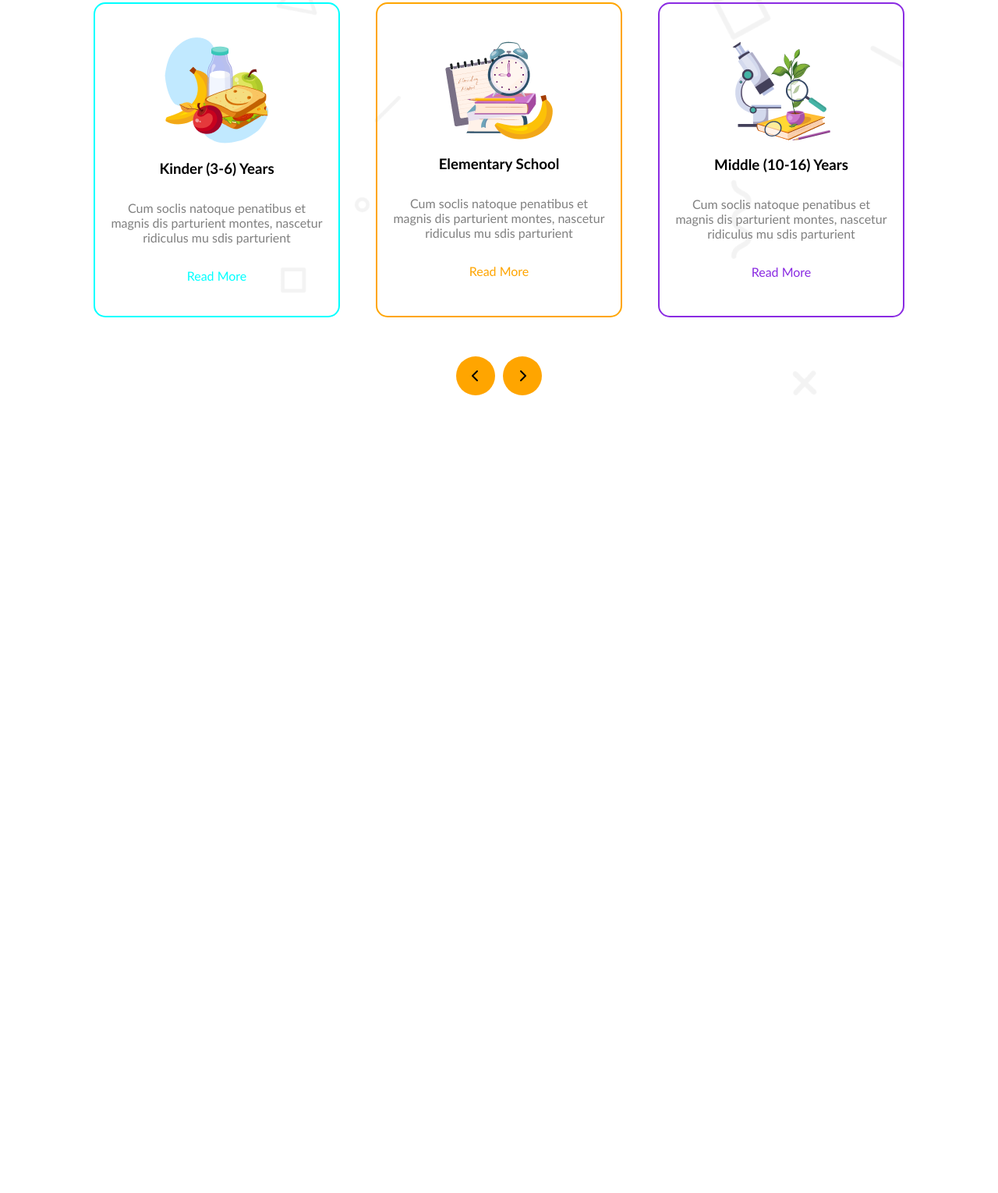
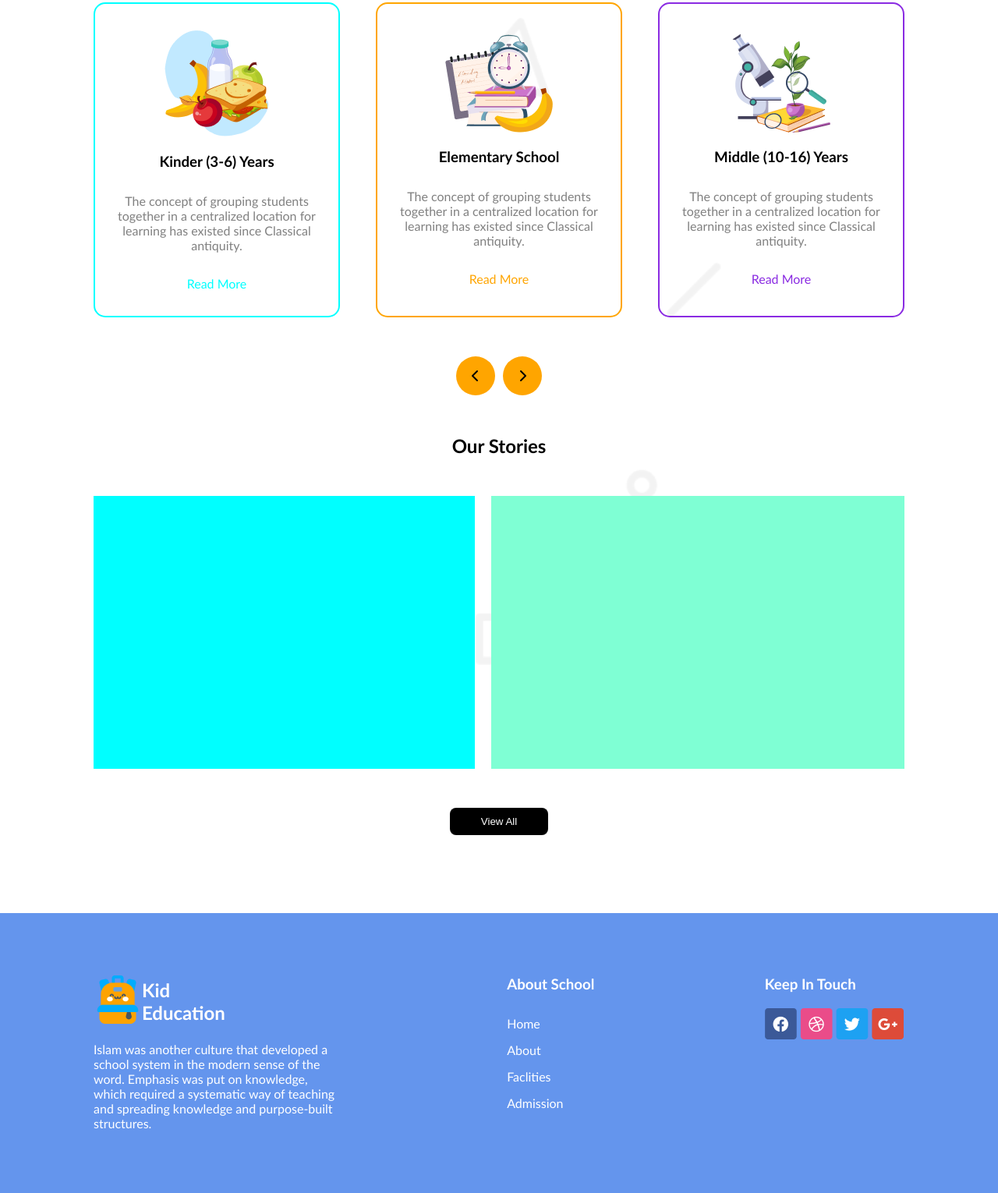
Before and after one commit to RussellMirza/Second-Assignment, a plain HTML site: page index.html in a window 1280 px wide. Shown: the part 804-2334 px from the top of the page at 78% size. Before the commit the page ends 1311 px from the top, so only its background shows below. Drawn offline with Linux system fonts and the light colour scheme.

Commit message:
almost complete

```diff
--- a/index.html
+++ b/index.html
@@ -10,7 +10,7 @@
 </head>
 
 <body>
-    <header class="Header">
+    <header class="Header"> <!--Header-->
         <section class="Nav-Bar">
             <nav class="Nav">
                 <div class="Logo">
@@ -36,10 +36,12 @@
         <section class="Banner">
             <div class="Banner-Content">
                 <p class="Banner-Para-1">
-                    <span class="Text-Em">Empowering</span> <br>student from small <br> age <span class="TV">towards vision</span>
+                    <span class="Text-Em">Empowering</span> <br>student from small <br> age <span class="TV">towards
+                        vision</span>
                 </p>
                 <p class="Banner-Para-2">
-                    With the courage, Confindance, Creativity and Compassion to make their unique Contriviosion in a Diverse and Dynamic world.
+                    With the courage, Confindance, Creativity and Compassion to make their unique Contriviosion in a
+                    Diverse and Dynamic world.
                 </p>
                 <br>
                 <button class="Button">Enroll Now</button>
@@ -48,8 +50,10 @@
                 <img src="assets/hero-kids.png" alt="">
             </div>
         </section>
+
     </header>
-    <main class="Main">
+
+    <main class="Main"> <!--Main-->
         <section class="Body">
             <h1>Standard Curriculum</h1>
         </section>
@@ -58,7 +62,8 @@
                 <img src="assets/kinder.png" alt="">
                 <h3>Kinder (3-6) Years</h3>
                 <p class="kinder-Para-1">
-                    Cum soclis natoque penatibus et magnis dis parturient montes, nascetur ridiculus mu sdis parturient
+                    The concept of grouping students together in a centralized location for learning has existed since
+                    Classical antiquity.
                 </p>
                 <p class="kinder-Para-2">Read More</p>
             </div>
@@ -66,7 +71,8 @@
                 <img src="assets/elementary.png" alt="">
                 <h3>Elementary School</h3>
                 <p class="elementary-Para-1">
-                    Cum soclis natoque penatibus et magnis dis parturient montes, nascetur ridiculus mu sdis parturient
+                    The concept of grouping students together in a centralized location for learning has existed since
+                    Classical antiquity.
                 </p>
                 <p class="elementary-Para-2">Read More</p>
             </div>
@@ -74,7 +80,8 @@
                 <img src="assets/middle.png" alt="">
                 <h3>Middle (10-16) Years</h3>
                 <p class="middle-Para-1">
-                    Cum soclis natoque penatibus et magnis dis parturient montes, nascetur ridiculus mu sdis parturient
+                    The concept of grouping students together in a centralized location for learning has existed since
+                    Classical antiquity.
                 </p>
                 <p class="middle-Para-2">Read More</p>
             </div>
@@ -83,9 +90,55 @@
             <div class="Arrow-1"><i class="fa-solid fa-chevron-left"></i></div>
             <div class="Arrow-2"><i class="fa-solid fa-chevron-right"></i></div>
         </section>
+        <section class="Our-Stories">
+            <h1>Our Stories</h1>
+            <div class="Stories-Contents">
+                <div class="Stories-Left"></div>
+                <div class="Stories-Right"></div>
+            </div>
+            <div class="Stories-Button">
+                <button class="Button">View All</button>
+            </div>
+        </section>
     </main>
-    <footer>
 
+    <footer class="Footer"> <!--Footer-->
+        <section class="Footer-Content">
+            <div class="Footer-1">
+                <div class="Footer-1-kid">
+                    <div>
+                        <img src="assets/logo.png" alt="">
+                    </div>
+                    <div>
+                        <h1>Kid <br> Education</h1>
+                    </div>
+                </div>
+                <div class="Footer-Pera">
+                    <p>
+                        Islam was another culture that developed a school system in the modern sense of the word.
+                        Emphasis was put on knowledge, which required a systematic way of teaching and spreading
+                        knowledge and purpose-built structures.
+                    </p>
+                </div>
+            </div>
+
+            <div class="Footer-2">
+                <h3>About School</h3>
+                <ul>
+                    <li>Home</li>
+                    <li>About</li>
+                    <li>Faclities</li>
+                    <li>Admission</li>
+                </ul>
+            </div>
+            <div class="Footer-3">
+                <h3>Keep In Touch</h3>
+                <img src="assets/fb.png" alt="">
+                <img src="assets/dribble.png" alt="">
+                <img src="assets/twitter.png" alt="">
+                <img src="assets/google+.png" alt="">
+            </div>
+        </section>
     </footer>
 </body>
 
--- a/style/style.css
+++ b/style/style.css
@@ -24,7 +24,7 @@
     margin: auto 0;
 }
 
-li{
+.Lists li{
     list-style: none;
     margin: 0px 20px;
     font-family: cursive;
@@ -43,7 +43,7 @@ li{
     color: cornflowerblue;
 }
 .Buttons{
-    margin: auto 0;
+    margin: auto 0px;
 }
 .Header .Bar{
     margin: auto 0px;
@@ -69,11 +69,11 @@ li{
 }
 .Banner-Content{
     padding-right: 100px;
+    font-family: 'Gill Sans', 'Gill Sans MT', Calibri, 'Trebuchet MS', sans-serif;
 }
 .Banner-Content .Banner-Para-1{
     font-size: 45px;
     font-weight: 800;
-    font-family: 'Gill Sans', 'Gill Sans MT', Calibri, 'Trebuchet MS', sans-serif;
 }
 .Banner-Content .Banner-Para-2{
     margin: 20px 0px;
@@ -180,7 +180,7 @@ li{
 }
 
 .Arrows{
-    margin-top: 50px;
+    margin: 50px 0px;
     display: flex;
     justify-content: center;
     gap: 10px;
@@ -203,7 +203,73 @@ li{
     justify-content: center;
     align-items: center;
 }
-@media screen and (max-width:375px) {
+
+.Our-Stories{
+    margin: 50px 0px;
+}
+.Our-Stories h1{
+    text-align: center;
+    margin: 50px 0px;
+}
+.Stories-Contents{
+    display: grid;
+    grid-template-columns: 47% 51%;
+    gap: 2%;
+}
+.Stories-Left{
+    height: 350px;
+    background-color: aqua;
+}
+.Stories-Right{
+    height: 350px;
+    background-color: aquamarine;
+}
+.Stories-Button{
+    display: flex;
+    justify-content: center;
+}
+.Stories-Button .Button{
+    margin: 50px 0px;
+    background-color: black;
+}
+.Stories-Button .Button:hover{
+    background-color: darkorange;
+    color: white;
+}
+.Footer{
+    background-color: cornflowerblue;
+    font-family: 'Gill Sans', 'Gill Sans MT', Calibri, 'Trebuchet MS', sans-serif;
+    color: white;
+    padding: 80px 120px 80px 120px;
+}
+.Footer-Content{
+    display: flex;
+    justify-content: space-between;
+
+}
+.Footer-1{
+    width: 30%;
+}
+.Footer-1-kid{
+    display: flex;
+    align-items: center;
+}
+.Footer-Pera{
+    margin-top: 20px;
+}
+
+.Footer-2 h3{
+    margin-bottom: 30px;
+}
+.Footer-2 li{
+    list-style: none;
+    margin: 15px 0px;
+}
+.Footer-3 h3{
+    margin-bottom: 20px;
+}
+
+@media screen and (max-width:375px){
     .Header{
         margin: 10px 10px;
     }
@@ -261,4 +327,19 @@ li{
     .Standard-Curriculum-3{
         width: 100%;
     }
+    .Arrows{
+        display: none;
+    }
+    .Footer-Content{
+        flex-direction: column;
+    }
+    .Footer{
+        padding: 40px 20px;
+    }
+    .Footer-1{
+        width: 100%;
+    }
+    .Footer-2{
+        margin: 30px 0px;
+    }
 }
```
